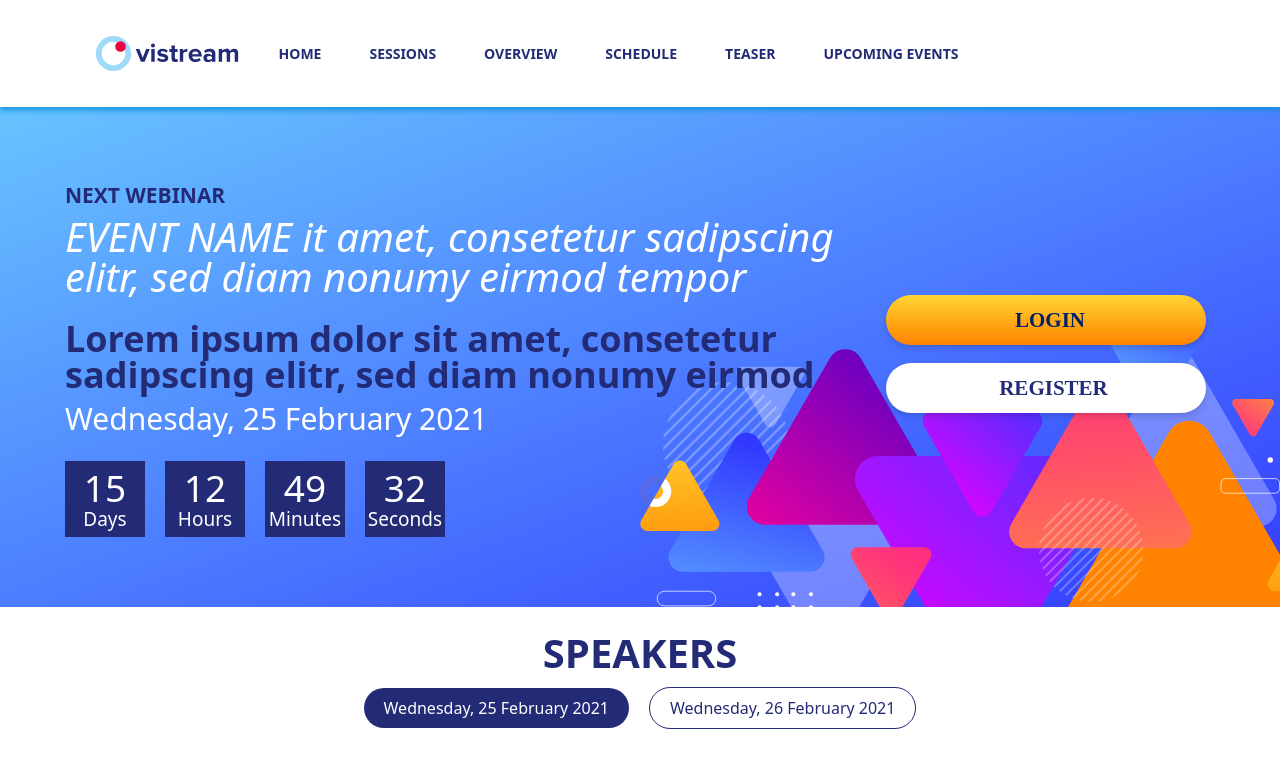
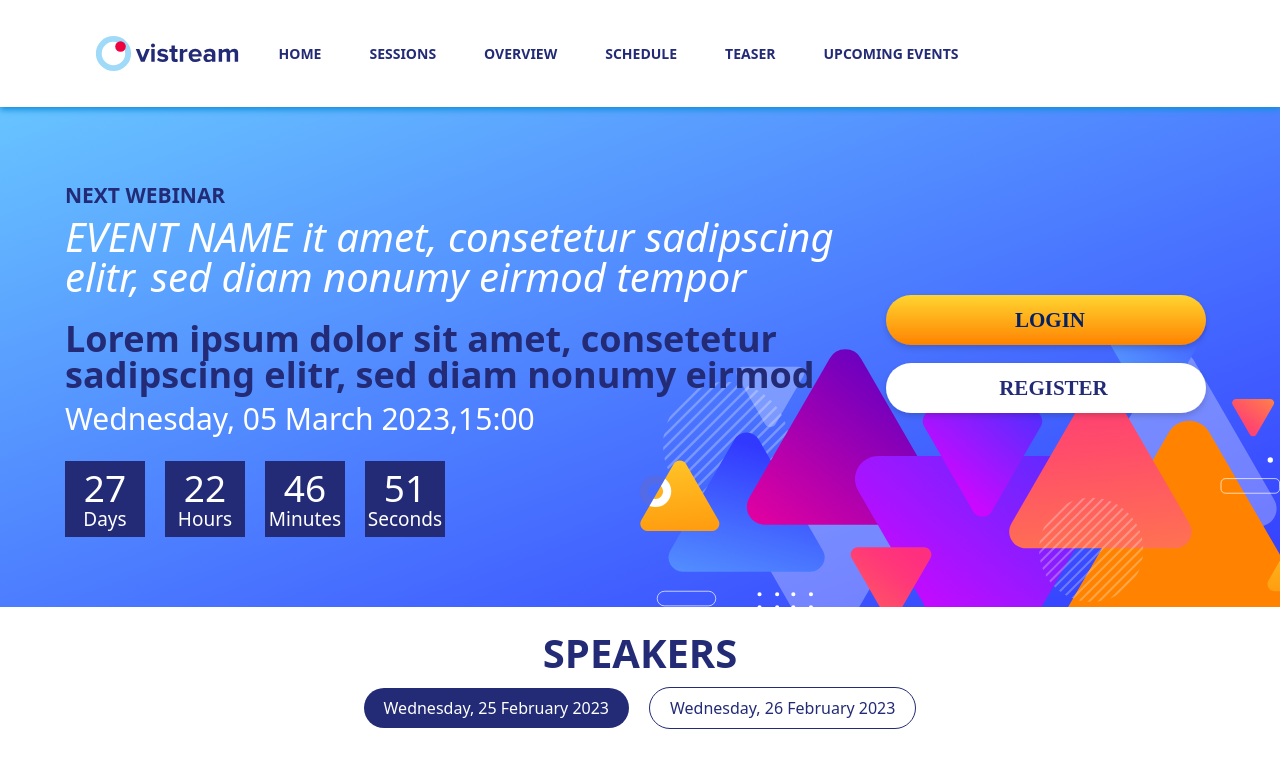
Before and after one commit to MehmetCakir1/vistream-webinar-platform, a React (Create React App) app: page / in a window 1280 px wide. Shown: the top 783 px of the page. Built offline with nearby package versions, Linux system fonts and the light colour scheme.

Commit message:
countdown

```diff
--- a/public/index.html
+++ b/public/index.html
@@ -25,7 +25,7 @@
       Learn how to configure a non-root public URL by running `npm run build`.
     -->
     <title>Vistream Webinar</title>
-    <link rel="shortcut icon" href="assets/logo.svg" type="image/x-icon">
+    <link rel="shortcut icon" href="assets/favicon.ico" type="image/x-icon">
     <link rel="stylesheet" type="text/css" charset="UTF-8" href="https://cdnjs.cloudflare.com/ajax/libs/slick-carousel/1.6.0/slick.min.css" />
     <link rel="stylesheet" type="text/css" href="https://cdnjs.cloudflare.com/ajax/libs/slick-carousel/1.6.0/slick-theme.min.css" />
 
--- a/src/components/Header.jsx
+++ b/src/components/Header.jsx
@@ -1,27 +1,30 @@
-import React from 'react'
+import { useCountdown } from '../utils/countDown';
 
 const Header = () => {
+  const [days, hours, minutes, seconds] = useCountdown("Wednesday, 12 March 2023,15:00");
+
+
   return (
     <header className="header h-[500px] 2xl:h-[721px] w-full max-w-[1920px] m-auto flex flex-col lg:flex-row justify-center items-center gap-8">
       <section className='max-w-[780px] 2xl:translate-x-[-7rem] '>
         <h3 className='text-[#232B76] text-xl lg:text-[21px] font-semibold py-1 2xl:py-2 px-2 md:px-0'>NEXT WEBINAR</h3>
         <h1 className='text-white text-xl lg:text-[40px] leading-none italic pt-1 pb-5 2xl:pb-7 px-2 md:px-0'>EVENT NAME it amet, consetetur sadipscing elitr, sed diam nonumy eirmod tempor</h1>
         <h1 className='text-[#232B76] text-xl lg:text-[36px] font-semibold leading-none pt-1 pb-3 2xl:pb-4 px-2 md:px-0'>Lorem ipsum dolor sit amet, consetetur sadipscing elitr, sed diam nonumy eirmod</h1>
-        <h2 className='text-white text-xl lg:text-[30px] pb-7 2xl:pb-9 px-2 md:px-0'>Wednesday, 25 February 2021</h2>
+        <h2 className='text-white text-xl lg:text-[30px] pb-7 2xl:pb-9 px-2 md:px-0'>Wednesday, 05 March 2023,15:00</h2>
         <div className='flex justify-center md:justify-start items-center gap-5 text-white leading-none'>
           <div className='w-[4rem] md:w-[5rem] flex flex-col items-center justify-center bg-[#232b76] py-2 gap-y-1 px-2 md:px-0'>
-            <p className='text-md lg:text-[37px]'>15</p>
+            <p className='text-md lg:text-[37px]'>{days}</p>
             <p className='text-md lg:text-[19px]'>Days</p>
           </div>
           <div className='w-[4rem] md:w-[5rem] flex flex-col items-center justify-center bg-[#232b76] py-2 gap-y-1'>
-            <p className='text-md lg:text-[37px]'>12</p>
+            <p className='text-md lg:text-[37px]'>{hours}</p>
             <p className='text-md lg:text-[19px]'>Hours</p>
           </div>
           <div className='w-[4rem] md:w-[5rem] flex flex-col items-center justify-center bg-[#232b76] py-2 gap-y-1'>
-            <p className='text-md lg:text-[37px]'>49</p>
+            <p className='text-md lg:text-[37px]'>{minutes}</p>
             <p className='text-md lg:text-[19px]'>Minutes</p></div>
           <div className='w-[4rem] md:w-[5rem] flex flex-col items-center justify-center bg-[#232b76] py-2 gap-y-1'>
-            <p className='text-md lg:text-[37px]'>32</p>
+            <p className='text-md lg:text-[37px]'>{seconds}</p>
             <p className='text-md lg:text-[19px]'>Seconds</p></div>
         </div>
 
--- a/src/components/Speakers.jsx
+++ b/src/components/Speakers.jsx
@@ -3,7 +3,7 @@ import { speakersData } from '../utils/speakerData'
 import SingleSpeaker from './SingleSpeaker'
 
 const Speakers = () => {
-  const [date,setDate]=useState("Wednesday, 25 February 2021")
+  const [date,setDate]=useState("Wednesday, 25 February 2023")
   const currentSpeakers=speakersData.filter(item=>item.date==date)
 
   const changeTheDate=(e)=>{
@@ -14,12 +14,12 @@ const Speakers = () => {
     <main>
       <h1 className='text-center text-3xl md:text-[40px] pt-7 pb-2 text-[#232B76] font-semibold'>SPEAKERS</h1>
       <div className='flex justify-center items-center gap-5 py-2'>
-        <button className={`${date=="Wednesday, 25 February 2021" ? "bg-[#232B76] text-white " : "bg-white text-[#232B76] border border-[#232B76]"} rounded-3xl md:px-5 py-2 transition-all 800ms ease-linear text-[12px] md:text-[16px] px-2`}
+        <button className={`${date=="Wednesday, 25 February 2023" ? "bg-[#232B76] text-white " : "bg-white text-[#232B76] border border-[#232B76]"} rounded-3xl md:px-5 py-2 transition-all 800ms ease-linear text-[12px] md:text-[16px] px-2`}
         onClick={(e)=>changeTheDate(e)}
-        >Wednesday, 25 February 2021</button>
-        <button className={`${date=="Wednesday, 26 February 2021" ? "bg-[#232B76] text-white " : "bg-white text-[#232B76] border border-[#232B76]"} rounded-3xl md:px-5 py-2 transition-all 800ms ease-linear text-[12px] md:text-[16px] px-2`}
+        >Wednesday, 25 February 2023</button>
+        <button className={`${date=="Wednesday, 26 February 2023" ? "bg-[#232B76] text-white " : "bg-white text-[#232B76] border border-[#232B76]"} rounded-3xl md:px-5 py-2 transition-all 800ms ease-linear text-[12px] md:text-[16px] px-2`}
         onClick={(e)=>changeTheDate(e)}
-        >Wednesday, 26 February 2021</button>
+        >Wednesday, 26 February 2023</button>
       </div>
       <section className='grid grid-cols-2 md:grid-cols-3 lg:grid-cols-4 items-center max-w-[1200px] m-auto gap-y-5 gap-x-3 mt-12'>
         {
--- a/src/index.css
+++ b/src/index.css
@@ -20,12 +20,12 @@
 /*UPCOMING EVENTS SLIDER*/
 
 .cloud-effect{
-    width: 16.5rem;
+    width: 28rem;
     height: 100%;
     position: absolute;
     right: 0;
     top: 0;
-    background-image: linear-gradient(to left bottom,#F7F8FB 5%,rgba(255,255,255,0.6) 50%,rgba(255,255,255,0.3) 70%,rgba(255,255,255,0.1) 70%,rgba(255,255,255,0) 90%);
+    background-image: linear-gradient(-90deg,rgba(255,255,255,.9) 25%,rgba(255,255,255,.7) 35%,rgba(255,255,255,0.5) 50%,rgba(255,255,255,0.4) 70%,rgba(255,255,255,0.2) 80%,rgba(255,255,255,0) 100%);
     z-index: 10;
 
 }
--- a/src/pages/Overview.jsx
+++ b/src/pages/Overview.jsx
@@ -2,7 +2,7 @@ import React from 'react'
 
 const Overview = () => {
   return (
-    <div className='min-h-[calc(100vh-220px)]'>Overview</div>
+    <div className='min-h-[calc(100vh-220px)] uppercase font-bold text-3xl flex items-center justify-center'>Overview</div>
   )
 }
 
--- a/src/pages/Schedule.jsx
+++ b/src/pages/Schedule.jsx
@@ -2,7 +2,7 @@ import React from 'react'
 
 const Schedule = () => {
   return (
-    <div className='min-h-[calc(100vh-220px)]'>Schedule</div>
+    <div className='min-h-[calc(100vh-220px)] uppercase font-bold text-3xl flex items-center justify-center'>Schedule</div>
   )
 }
 
--- a/src/pages/Sessions.jsx
+++ b/src/pages/Sessions.jsx
@@ -2,7 +2,7 @@ import React from 'react'
 
 const Sessions = () => {
   return (
-    <div className='min-h-[calc(100vh-220px)]'>Sessions</div>
+    <div className='min-h-[calc(100vh-220px)] uppercase font-bold text-3xl flex items-center justify-center'>Sessions</div>
   )
 }
 
--- a/src/pages/Teaser.jsx
+++ b/src/pages/Teaser.jsx
@@ -2,7 +2,7 @@ import React from 'react'
 
 const Teaser = () => {
   return (
-    <div className='min-h-[calc(100vh-220px)]'>Teaser</div>
+    <div className='min-h-[calc(100vh-220px)] uppercase font-bold text-3xl flex items-center justify-center'>Teaser</div>
   )
 }
 
--- /dev/null
+++ b/src/utils/countDown.js
@@ -0,0 +1,34 @@
+import { useEffect, useState } from 'react';
+
+const useCountdown = (targetDate) => {
+  const countDownDate = new Date(targetDate).getTime();
+
+  const [countDown, setCountDown] = useState(
+    countDownDate - new Date().getTime()
+  );
+
+  useEffect(() => {
+    const interval = setInterval(() => {
+      setCountDown(countDownDate - new Date().getTime());
+    }, 1000);
+
+    return () => clearInterval(interval);
+  }, [countDownDate]);
+
+  return getReturnValues(countDown);
+};
+
+const getReturnValues = (countDown) => {
+  // calculate time left
+  const days = Math.floor(countDown / (1000 * 60 * 60 * 24));
+  const hours = Math.floor(
+    (countDown % (1000 * 60 * 60 * 24)) / (1000 * 60 * 60)
+  );
+  const minutes = Math.floor((countDown % (1000 * 60 * 60)) / (1000 * 60));
+  const seconds = Math.floor((countDown % (1000 * 60)) / 1000);
+
+  return [days, hours, minutes, seconds];
+};
+
+
+export { useCountdown };
--- a/src/utils/speakerData.js
+++ b/src/utils/speakerData.js
@@ -3,112 +3,112 @@ export const speakersData=[
         id:1,
         name:"Dr. Name Surname",
         desc:"Sed ut perspiciatis unde omnis iste natus error sit voluptatem accusantium doloremque laudantium, totam rem.",
-        date:"Wednesday, 25 February 2021",
+        date:"Wednesday, 25 February 2023",
         img:"/assets/speaker-1.png"
     },
     {
         id:2,
         name:"Dr. Name Surname",
         desc:"Sed ut perspiciatis unde omnis iste natus error sit voluptatem accusantium doloremque laudantium, totam rem.",
-        date:"Wednesday, 25 February 2021",
+        date:"Wednesday, 25 February 2023",
         img:"/assets/speaker-2.png"
     },
     {
         id:3,
         name:"Dr. Name Surname",
         desc:"Sed ut perspiciatis unde omnis iste natus error sit voluptatem accusantium doloremque laudantium, totam rem.",
-        date:"Wednesday, 25 February 2021",
+        date:"Wednesday, 25 February 2023",
         img:"/assets/speaker-3.png"
     },
     {
         id:4,
         name:"Dr. Name Surname",
         desc:"Sed ut perspiciatis unde omnis iste natus error sit voluptatem accusantium doloremque laudantium, totam rem.",
-        date:"Wednesday, 25 February 2021",
+        date:"Wednesday, 25 February 2023",
         img:"/assets/speaker-4.png"
     },
     {
         id:5,
         name:"Dr. Name Surname",
         desc:"Sed ut perspiciatis unde omnis iste natus error sit voluptatem accusantium doloremque laudantium, totam rem.",
-        date:"Wednesday, 25 February 2021",
+        date:"Wednesday, 25 February 2023",
         img:"/assets/speaker-5.png"
     },
     {
         id:6,
         name:"Dr. Name Surname",
         desc:"Sed ut perspiciatis unde omnis iste natus error sit voluptatem accusantium doloremque laudantium, totam rem.",
-        date:"Wednesday, 25 February 2021",
+        date:"Wednesday, 25 February 2023",
         img:"/assets/speaker-6.png"
     },
     {
         id:7,
         name:"Dr. Name Surname",
         desc:"Sed ut perspiciatis unde omnis iste natus error sit voluptatem accusantium doloremque laudantium, totam rem.",
-        date:"Wednesday, 25 February 2021",
+        date:"Wednesday, 25 February 2023",
         img:"/assets/speaker-7.png"
     },
     {
         id:8,
         name:"Dr. Name Surname",
         desc:"Sed ut perspiciatis unde omnis iste natus error sit voluptatem accusantium doloremque laudantium, totam rem.",
-        date:"Wednesday, 25 February 2021",
+        date:"Wednesday, 25 February 2023",
         img:"/assets/speaker-8.png"
     },
     {
         id:9,
         name:"Dr. Name Surname",
         desc:"Sed ut perspiciatis unde omnis iste natus error sit voluptatem accusantium doloremque laudantium, totam rem.",
-        date:"Wednesday, 26 February 2021",
+        date:"Wednesday, 26 February 2023",
         img:"/assets/speaker-8.png"
     },
     {
         id:10,
         name:"Dr. Name Surname",
         desc:"Sed ut perspiciatis unde omnis iste natus error sit voluptatem accusantium doloremque laudantium, totam rem.",
-        date:"Wednesday, 26 February 2021",
+        date:"Wednesday, 26 February 2023",
         img:"/assets/speaker-7.png"
     },
     {
         id:11,
         name:"Dr. Name Surname",
         desc:"Sed ut perspiciatis unde omnis iste natus error sit voluptatem accusantium doloremque laudantium, totam rem.",
-        date:"Wednesday, 26 February 2021",
+        date:"Wednesday, 26 February 2023",
         img:"/assets/speaker-6.png"
     },
     {
         id:12,
         name:"Dr. Name Surname",
         desc:"Sed ut perspiciatis unde omnis iste natus error sit voluptatem accusantium doloremque laudantium, totam rem.",
-        date:"Wednesday, 26 February 2021",
+        date:"Wednesday, 26 February 2023",
         img:"/assets/speaker-5.png"
     },
     {
         id:13,
         name:"Dr. Name Surname",
         desc:"Sed ut perspiciatis unde omnis iste natus error sit voluptatem accusantium doloremque laudantium, totam rem.",
-        date:"Wednesday, 26 February 2021",
+        date:"Wednesday, 26 February 2023",
         img:"/assets/speaker-4.png"
     },
     {
         id:14,
         name:"Dr. Name Surname",
         desc:"Sed ut perspiciatis unde omnis iste natus error sit voluptatem accusantium doloremque laudantium, totam rem.",
-        date:"Wednesday, 26 February 2021",
+        date:"Wednesday, 26 February 2023",
         img:"/assets/speaker-3.png"
     },
     {
         id:15,
         name:"Dr. Name Surname",
         desc:"Sed ut perspiciatis unde omnis iste natus error sit voluptatem accusantium doloremque laudantium, totam rem.",
-        date:"Wednesday, 26 February 2021",
+        date:"Wednesday, 26 February 2023",
         img:"/assets/speaker-2.png"
     },
     {
         id:16,
         name:"Dr. Name Surname",
         desc:"Sed ut perspiciatis unde omnis iste natus error sit voluptatem accusantium doloremque laudantium, totam rem.",
-        date:"Wednesday, 26 February 2021",
+        date:"Wednesday, 26 February 2023",
         img:"/assets/speaker-1.png"
     },
 
--- a/src/utils/upcomingEventsData.js
+++ b/src/utils/upcomingEventsData.js
@@ -1,70 +1,70 @@
 export const upcomingEventsData=[
     {
         id:1,
-        date:"Monday, 15 February 2020",
+        date:"Monday, 25 February 2023",
         desc:"Lorem ipsum dolor sit amet, consetetur sadipscing elitr, sed diam nonumy eirmod tempor",
         name:"Speaker Name",
         accuracy:true,
     },
     {
         id:2,
-        date:"Friday, 19 March 2020",
+        date:"Friday, 19 March 2023",
         desc:"Lorem ipsum dolor sit amet, consetetur sadipscing elitr, sed diam nonumy eirmod tempor invidunt ut labore et dolore",
         name:"Speaker Name",
         accuracy:true,
     },
     {
         id:3,
-        date:"Tuesday, 11 May 2020",
+        date:"Tuesday, 11 May 2023",
         desc:"Lorem ipsum dolor sit amet, consetetur sadipscing elitr, sed diam nonumy eirmod tempor",
         name:"Speaker Name",
         accuracy:false,
     },
     {
         id:4,
-        date:"Thursday, 15 September 2020",
+        date:"Thursday, 25 September 2023",
         desc:"Lorem ipsum dolor sit amet, consetetur sadipscing elitr, sed diam nonumy eirmod tempor",
         name:"Speaker Name",
         accuracy:false,
     },
     {
         id:5,
-        date:"Thursday, 15 February 2020",
+        date:"Thursday, 25 February 2023",
         desc:"Lorem ipsum dolor sit amet, consetetur sadipscing elitr, sed diam nonumy eirmod tempor",
         name:"Speaker Name",
         accuracy:true,
     },
     {
         id:6,
-        date:"Wednesday, 15 February 2020",
+        date:"Wednesday, 25 February 2023",
         desc:"Lorem ipsum dolor sit amet, consetetur sadipscing elitr, sed diam nonumy eirmod tempor",
         name:"Speaker Name",
         accuracy:false,
     },
     {
         id:7,
-        date:"Friday, 15 February 2020",
+        date:"Friday, 25 February 2023",
         desc:"Lorem ipsum dolor sit amet, consetetur sadipscing elitr, sed diam nonumy eirmod tempor",
         name:"Speaker Name",
         accuracy:true,
     },
     {
         id:8,
-        date:"Monday, 15 February 2020",
+        date:"Monday, 25 February 2023",
         desc:"Lorem ipsum dolor sit amet, consetetur sadipscing elitr, sed diam nonumy eirmod tempor",
         name:"Speaker Name",
         accuracy:true,
     },
     {
         id:9,
-        date:"Tuesday, 15 February 2020",
+        date:"Tuesday, 25 February 2023",
         desc:"Lorem ipsum dolor sit amet, consetetur sadipscing elitr, sed diam nonumy eirmod tempor",
         name:"Speaker Name",
         accuracy:true,
     },
     {
         id:10,
-        date:"Wednesday, 15 February 2020",
+        date:"Wednesday, 25 February 2023",
         desc:"Lorem ipsum dolor sit amet, consetetur sadipscing elitr, sed diam nonumy eirmod tempor",
         name:"Speaker Name",
         accuracy:false,
```
Also changed, not shown: 1 other file (tests, documents, lock files or other folders).
